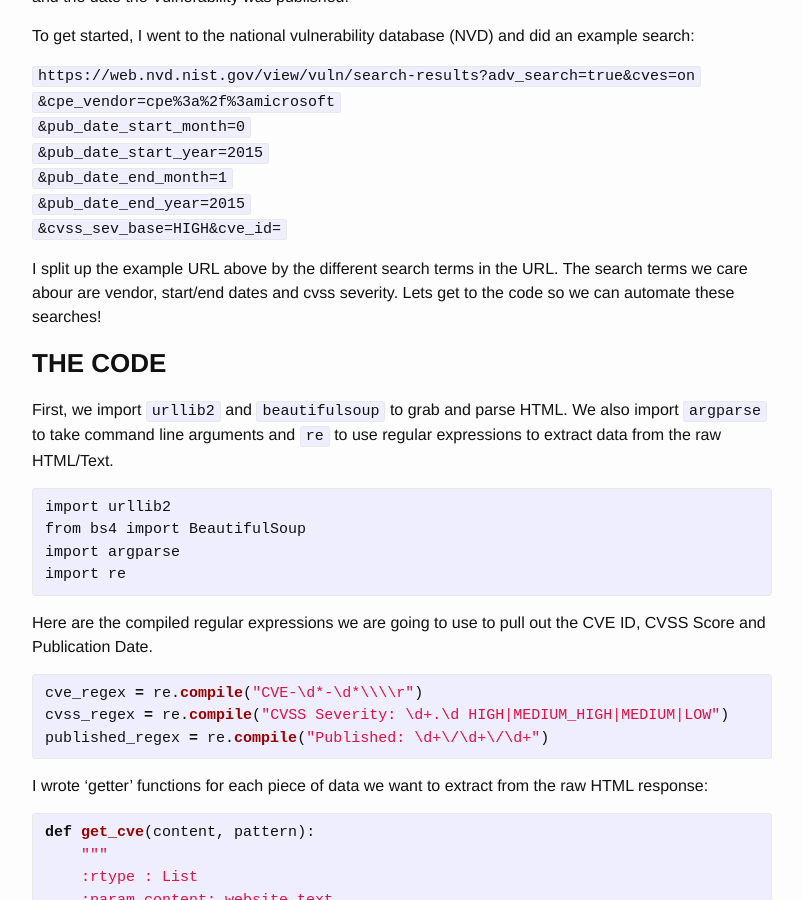
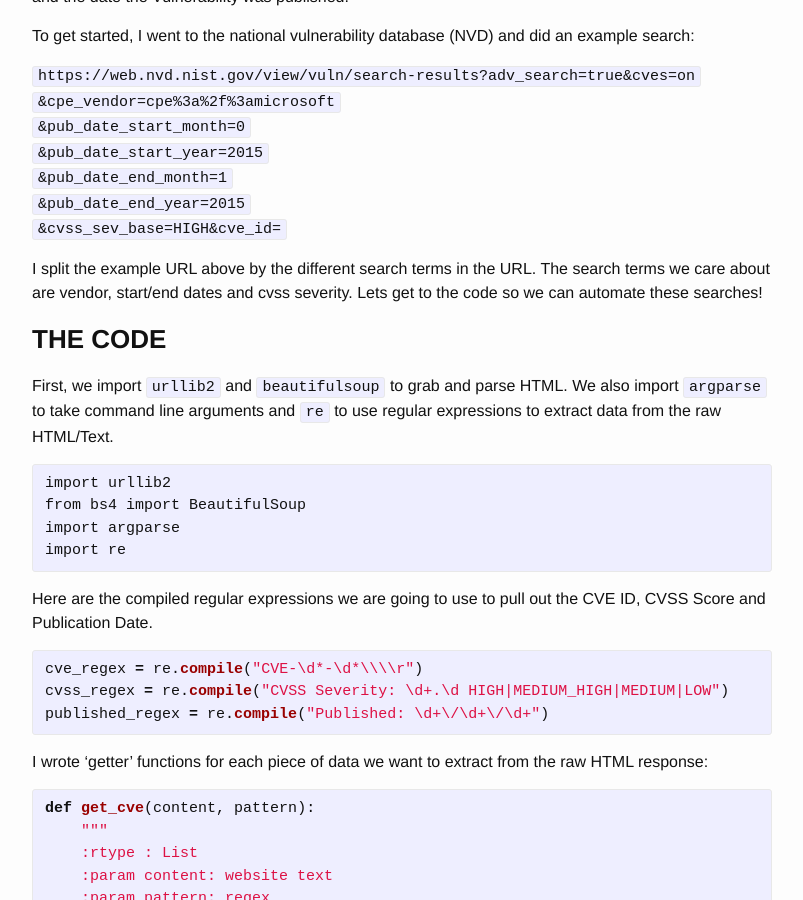
Before and after one commit to midnightslacker/midnightslacker.github.io, a Jekyll site: the page built from _posts/2015-02-08-CVE-Watcher.markdown, in a window 1280 px wide and 900 px high, scrolled down 317 px. Shown: the whole window, without its empty margins (238-1041 px from the left). Built offline with Jekyll 4.4.1, drawn with Linux system fonts in a browser that asks for light colours; grey boxes are pictures that could not be loaded.

Commit message:
Fixed grammar errors

```diff
--- a/_posts/2015-02-08-CVE-Watcher.markdown
+++ b/_posts/2015-02-08-CVE-Watcher.markdown
@@ -21,7 +21,7 @@ To get started, I went to the national vulnerability database (NVD) and did an e
 `&pub_date_end_year=2015`<br>
 `&cvss_sev_base=HIGH&cve_id=`
 
-I split up the example URL above by the different search terms in the URL. The search terms we care abour are vendor, start/end dates and cvss severity.
+I split the example URL above by the different search terms in the URL. The search terms we care about are vendor, start/end dates and cvss severity.
 Lets get to the code so we can automate these searches!
 
 <h3><b>THE CODE</b></h3>
```
